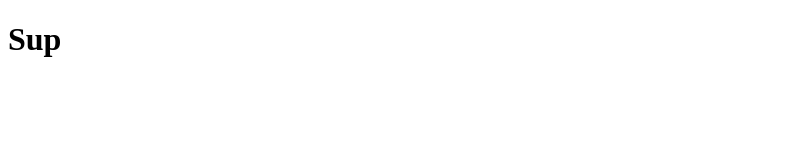
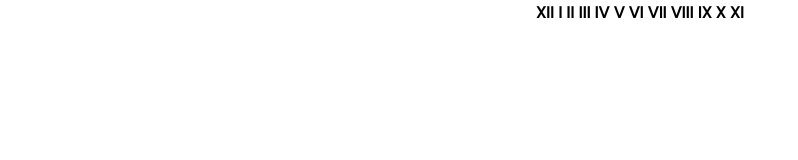
Before and after one commit to jsunh98/anal-clock, a plain HTML site: page index.html in a window 1280 px wide. Shown: the whole page, without its empty margins (0-798 px from the left). Drawn offline with Linux system fonts and the light colour scheme.

Commit message:
added divs in html to make the analog clock with roman numeralsand added boilerplate stylings in css

```diff
--- a/index.html
+++ b/index.html
@@ -4,8 +4,27 @@
     <meta charset="UTF-8">
     <meta name="viewport" content="width=device-width, initial-scale=1.0">
     <title>Analog Clock</title>
+    <link rel="stylesheet" href="styles.css">
 </head>
 <body>
-    <h1>Sup</h1>
+    <div class="clock">
+        <div class="numbers">
+            <div class="circle" id="sec" style="--clr: #04fc43;"></div>
+            <div class="circle" id="min" style="--clr: #fee800;"></div>
+            <div class="circle" id="hr" style="--clr: #ff2972;"></div>
+            <span style="--i:0;"><b>XII</b></span>
+            <span style="--i:1;"><b>I</b></span>
+            <span style="--i:2;"><b>II</b></span>
+            <span style="--i:3;"><b>III</b></span>
+            <span style="--i:4;"><b>IV</b></span>
+            <span style="--i:5;"><b>V</b></span>
+            <span style="--i:6;"><b>VI</b></span>
+            <span style="--i:7;"><b>VII</b></span>
+            <span style="--i:8;"><b>VIII</b></span>
+            <span style="--i:9;"><b>IX</b></span>
+            <span style="--i:10;"><b>X</b></span>
+            <span style="--i:11;"><b>XI</b></span>
+        </div>
+    </div>
 </body>
 </html>
--- a/styles.css
+++ b/styles.css
@@ -0,0 +1,13 @@
+@import url('https://fonts.googleapis.com/css2?family=Poppins&display=swap');
+
+* {
+    margin: 0;
+    padding: 0;
+    font-family: Poppins, sans-serif;
+    box-sizing: border-box;
+}
+body {
+    display: flex;
+    justify-content: center;
+    align-items: center;
+}
```
